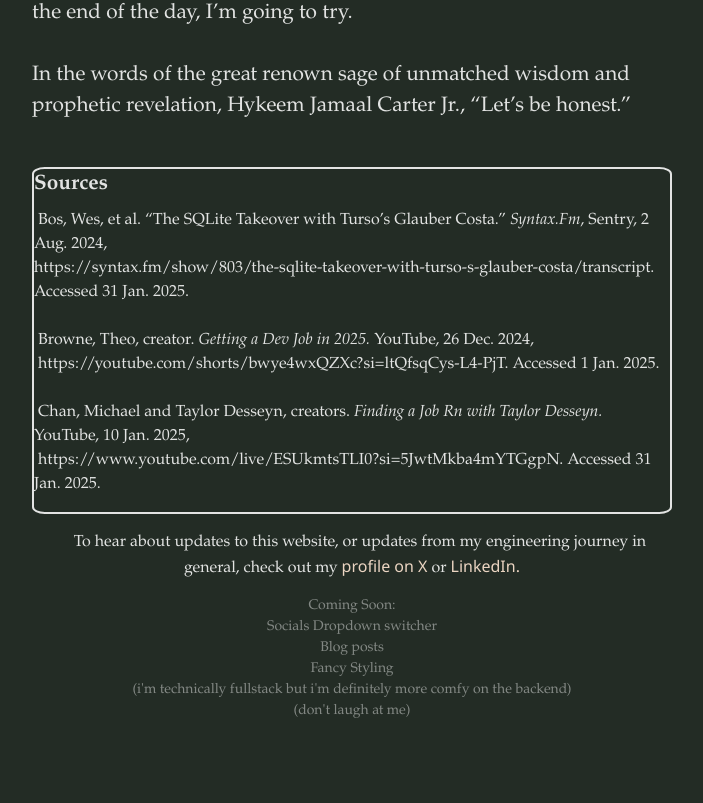
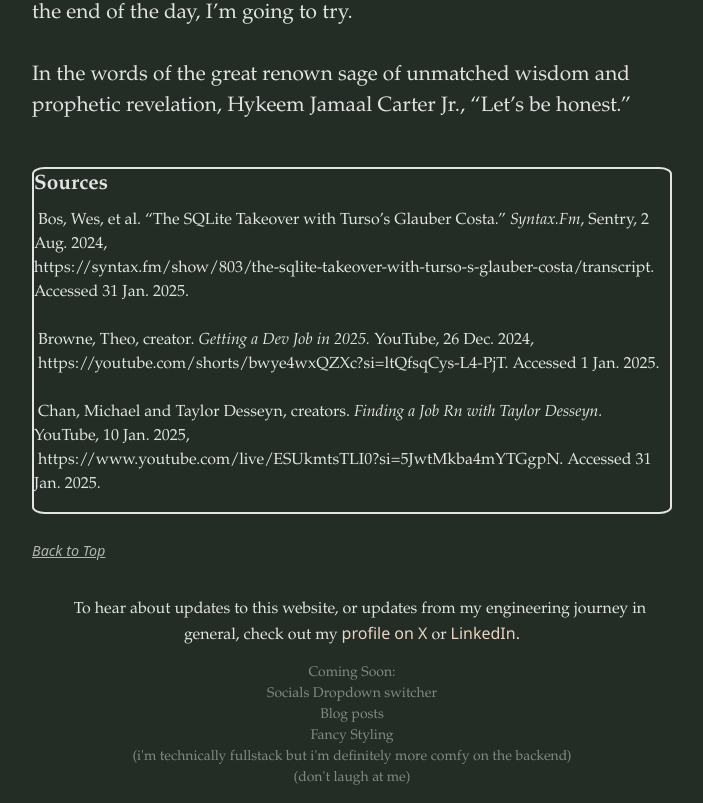
Before and after one commit to dylanbriar/Briar, a Vue app: page /honesty in a window 1280 px wide. Shown: the part 9316-10119 px from the top of the page, without its empty margins (288-991 px from the left). Before the commit the page ends 10052 px from the top, so only its background shows below. Built offline with nearby package versions, Linux system fonts and the light colour scheme.

Commit message:
added temp snap up button at the bottom

```diff
--- a/src/components/Blog/blogs/Misc./Honesty.vue
+++ b/src/components/Blog/blogs/Misc./Honesty.vue
@@ -16,11 +16,11 @@ function scrollFunction() {
     mybutton.style.display = "none";
   }
 }
+*/
 
 function scrollToTop (){
   window.scrollTo({ top: 0, behavior: 'smooth' });
 }
-*/
 
 function scrollToBottom (){
   window.scrollTo({ top: 105000, behavior: 'smooth' });
@@ -29,7 +29,7 @@ function scrollToBottom (){
 </script>
 
 <template>
-  <p id="sources-snap-button" @click="scrollToBottom()">Go to Sources</p>
+  <p id="snap-down-button" @click="scrollToBottom()">Go to Sources</p>
   <!-- <button id="back-to-top" @click="scrollToTop()" title="Go to top">Snap to Top</button> -->
   <h3>Lately I’ve been thinking a lot about honesty. </h3>
   <p>I think it’s been sort of brewing in my head for the past year or so, but recently two things stirred the pot, so to speak. The first was a video from Theo Browne, aka t3dotgg on YouTube (three sentences into my first blog post and we already have a mention of Theo. That makes me a senior dev, I think). In Getting a Dev Job in 2025, he says at the 9:10 mark, “There's one key thing that has been going down since all of [the A.I. hype] started: trust. Trust is a hard-to-come-by commodity nowadays. Everybody is lying, everybody's AI generating and hallucinating shit. Every resume coming in is questionable at best. But you know what isn't? Your own experience, and the people that you have worked with. The best thing you can possibly have when looking for a job is trust.” (Browne, 2024)
@@ -124,11 +124,12 @@ function scrollToBottom (){
       <br> &nbsp;https://www.youtube.com/live/ESUkmtsTLI0?si=5JwtMkba4mYTGgpN. Accessed 31 Jan. 2025.
     </p>
   </div>
+  <p id="snap-up-button" @click="scrollToTop()">Back to Top</p>
 </template>
 
 <style scoped>
 
-#sources-snap-button {
+#snap-down-button {
   cursor: help;
   display: inline-block;
   margin-top: 7%;
@@ -178,4 +179,15 @@ p {
   border-radius: 2%;
 }
 
+#snap-up-button {
+  cursor: help;
+  display: inline-block;
+  margin-top: 4%;
+  margin-bottom: 3%;
+  opacity: .75;
+  font-size: .9em;
+  font-family: system-ui, -apple-system, BlinkMacSystemFont, 'Segoe UI', Roboto, Oxygen, Ubuntu, Cantarell, 'Open Sans', 'Helvetica Neue', sans-serif;
+  font-style: italic;
+  text-decoration-line: underline;
+}
 </style>
```
